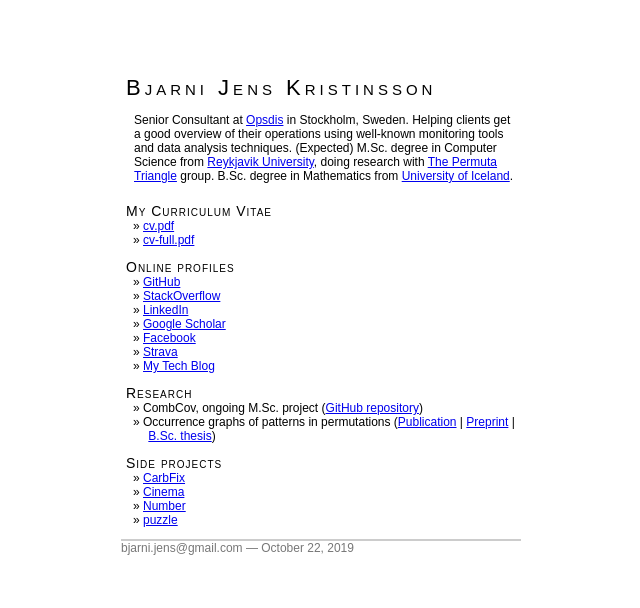
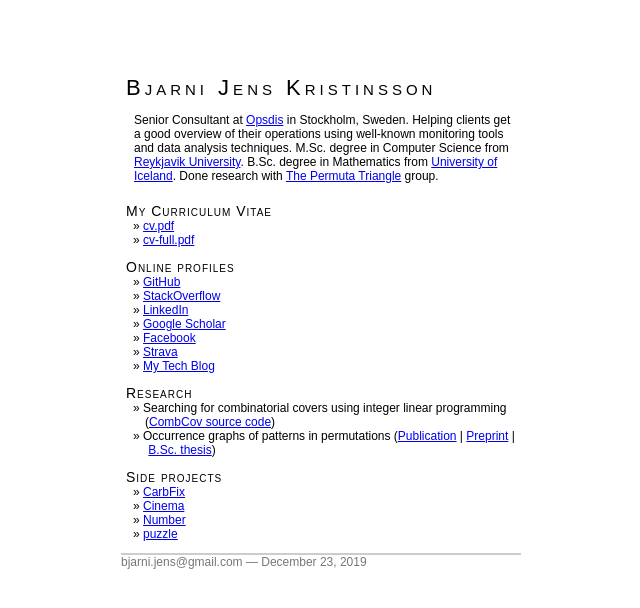
Before and after one commit to bjk17/bjk.is, a plain HTML site: page index.html in a window 1280 px wide. Shown: the whole page, without its empty margins (319-959 px from the left). Drawn offline with Linux system fonts and the light colour scheme.

Commit message:
+info on MSc thesis

```diff
--- a/index.html
+++ b/index.html
@@ -14,10 +14,10 @@
 
     <p>Senior Consultant at <a href="https://opsdis.com">Opsdis</a> in Stockholm, Sweden.
     Helping clients get a good overview of their operations using well-known monitoring
-    tools and data analysis techniques. (Expected) M.Sc. degree in Computer Science from
-    <a href="https://en.ru.is">Reykjavik University</a>, doing research with
+    tools and data analysis techniques. M.Sc. degree in Computer Science from
+    <a href="https://en.ru.is">Reykjavik University</a>. B.Sc. degree in Mathematics from
+    <a href="https://english.hi.is">University of Iceland</a>. Done research with
     <a href="https://permutatriangle.github.io">The Permuta Triangle</a> group.
-    B.Sc. degree in Mathematics from <a href="https://english.hi.is">University of Iceland</a>.
 
     <h3>My Curriculum Vitae</h3><ul>
         <li><a href="cv.pdf">cv.pdf</a></li>
@@ -35,7 +35,7 @@
     </ul>
 
     <h3>Research</h3><ul>
-        <li>CombCov, ongoing M.Sc. project (<a href="https://github.com/PermutaTriangle/CombCov">GitHub repository</a>)</li>
+        <li>Searching for combinatorial covers using integer linear programming (<a href="https://github.com/PermutaTriangle/CombCov">CombCov source code</a>)</li>
         <li>Occurrence graphs of patterns in permutations (<a href="https://doi.org/10.2140/involve.2019.12.901">Publication</a> | <a href="https://arxiv.org/abs/1607.03018">Preprint</a> | <a href="http://hdl.handle.net/1946/22017">B.Sc. thesis</a>)</li>
     </ul>
 
@@ -48,7 +48,7 @@
 
     <footer>
         bjarni.jens@gmail.com &mdash;
-        <time datetime="2019-10-22">October 22, 2019</time>
+        <time datetime="2019-12-23">December 23, 2019</time>
     </footer>
 
 </body>
```
Also changed, not shown: 3 other files.
